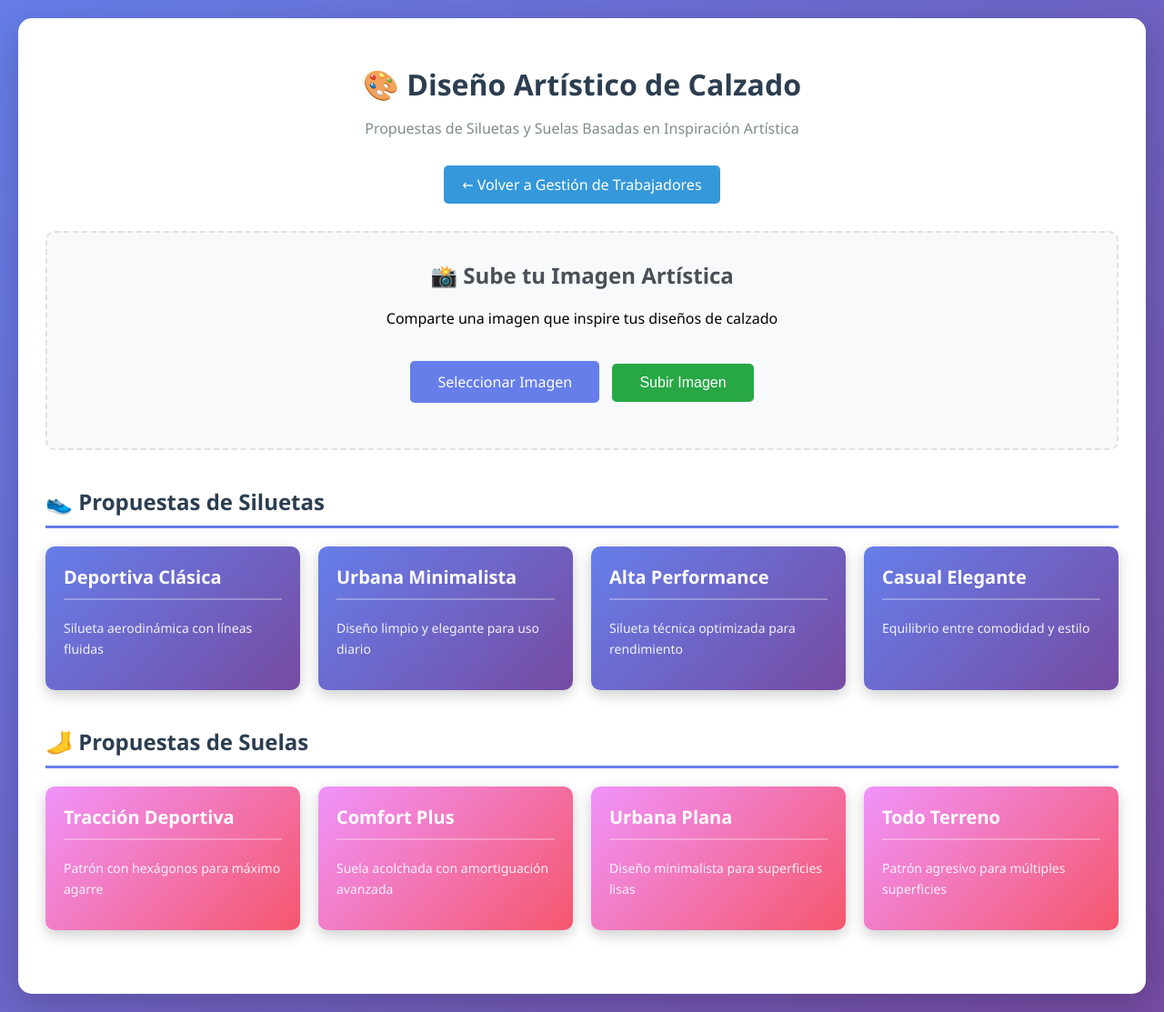
After one commit to gsilvestre-pixel/erp-mini, a Flask app: page /diseno in a window 1280 px wide. The commit adds this page. Shown: the whole page at 91% size. Run offline with Flask 3, Linux system fonts and the light colour scheme.

Commit message:
Add artistic image and shoe design feature with silhouettes and soles proposals
Co-authored-by: gsilvestre-pixel <227305389+gsilvestre-pixel@users.noreply.github.com>

```diff
--- a/app.py
+++ b/app.py
@@ -1,14 +1,22 @@
-from flask import Flask, render_template, request, redirect, send_file, abort
+from flask import Flask, render_template, request, redirect, send_file, abort, url_for
 import sqlite3
 import openpyxl
 import io
+import os
+from werkzeug.utils import secure_filename
 
 app = Flask(__name__)
+app.config['UPLOAD_FOLDER'] = 'static/uploads'
+app.config['MAX_CONTENT_LENGTH'] = 16 * 1024 * 1024  # 16MB max file size
+ALLOWED_EXTENSIONS = {'png', 'jpg', 'jpeg', 'gif'}
 # ▼▼▼ NUEVO: opciones fijas para el desplegable ▼▼▼
 PROYECTOS = ("Rio La Leche", "Rio Motupe", "Rio Huaura")
 # ▲▲▲
 
 DB_NAME = "RRHH.db"
+
+def allowed_file(filename):
+    return '.' in filename and filename.rsplit('.', 1)[1].lower() in ALLOWED_EXTENSIONS
 
 def init_db():
     conn = sqlite3.connect(DB_NAME)
@@ -95,3 +103,61 @@ def exportar():
     return send_file(output, as_attachment=True,
                      download_name="trabajadores.xlsx",
                      mimetype="application/vnd.openxmlformats-officedocument.spreadsheetml.sheet")
+
+# 🎨 Nueva ruta: página de diseño artístico
+@app.route("/diseno", methods=["GET"])
+def diseno():
+    # Obtener la última imagen subida
+    uploaded_image = None
+    if os.path.exists(app.config['UPLOAD_FOLDER']):
+        files = [f for f in os.listdir(app.config['UPLOAD_FOLDER']) if allowed_file(f)]
+        if files:
+            # Obtener el archivo más reciente
+            files.sort(key=lambda x: os.path.getmtime(os.path.join(app.config['UPLOAD_FOLDER'], x)), reverse=True)
+            uploaded_image = files[0]
+
+    # Propuestas de siluetas
+    siluetas = [
+        {"nombre": "Deportiva Clásica", "descripcion": "Silueta aerodinámica con líneas fluidas"},
+        {"nombre": "Urbana Minimalista", "descripcion": "Diseño limpio y elegante para uso diario"},
+        {"nombre": "Alta Performance", "descripcion": "Silueta técnica optimizada para rendimiento"},
+        {"nombre": "Casual Elegante", "descripcion": "Equilibrio entre comodidad y estilo"},
+    ]
+
+    # Propuestas de suelas
+    suelas = [
+        {"nombre": "Tracción Deportiva", "descripcion": "Patrón con hexágonos para máximo agarre"},
+        {"nombre": "Comfort Plus", "descripcion": "Suela acolchada con amortiguación avanzada"},
+        {"nombre": "Urbana Plana", "descripcion": "Diseño minimalista para superficies lisas"},
+        {"nombre": "Todo Terreno", "descripcion": "Patrón agresivo para múltiples superficies"},
+    ]
+
+    return render_template("diseno.html",
+                         uploaded_image=uploaded_image,
+                         siluetas=siluetas,
+                         suelas=suelas)
+
+# 🎨 Nueva ruta: subir imagen artística
+@app.route("/subir_imagen", methods=["POST"])
+def subir_imagen():
+    if 'imagen' not in request.files:
+        return redirect(url_for('diseno'))
+
+    file = request.files['imagen']
+    if file.filename == '':
+        return redirect(url_for('diseno'))
+
+    if file and allowed_file(file.filename):
+        # Crear carpeta si no existe
+        os.makedirs(app.config['UPLOAD_FOLDER'], exist_ok=True)
+
+        # Guardar archivo con nombre seguro
+        filename = secure_filename(file.filename)
+        file.save(os.path.join(app.config['UPLOAD_FOLDER'], filename))
+
+    return redirect(url_for('diseno'))
+
+
+
+if __name__ == '__main__':
+    app.run(debug=True, host='0.0.0.0', port=5000)
--- /dev/null
+++ b/templates/diseno.html
@@ -0,0 +1,210 @@
+<!DOCTYPE html>
+<html lang="es">
+<head>
+    <meta charset="UTF-8">
+    <title>Diseño Artístico - Propuestas de Calzado</title>
+    <style>
+        body {
+            font-family: 'Segoe UI', Tahoma, Geneva, Verdana, sans-serif;
+            margin: 0;
+            padding: 20px;
+            background: linear-gradient(135deg, #667eea 0%, #764ba2 100%);
+            min-height: 100vh;
+        }
+        .container {
+            max-width: 1200px;
+            margin: 0 auto;
+            background: white;
+            border-radius: 15px;
+            padding: 30px;
+            box-shadow: 0 10px 40px rgba(0,0,0,0.2);
+        }
+        h1 {
+            color: #2c3e50;
+            text-align: center;
+            margin-bottom: 10px;
+        }
+        .subtitle {
+            text-align: center;
+            color: #7f8c8d;
+            margin-bottom: 30px;
+        }
+        .nav-buttons {
+            text-align: center;
+            margin-bottom: 30px;
+        }
+        .nav-buttons a {
+            display: inline-block;
+            padding: 10px 20px;
+            background: #3498db;
+            color: white;
+            text-decoration: none;
+            border-radius: 5px;
+            margin: 0 10px;
+            transition: background 0.3s;
+        }
+        .nav-buttons a:hover {
+            background: #2980b9;
+        }
+        .upload-section {
+            background: #f8f9fa;
+            border: 2px dashed #dee2e6;
+            border-radius: 10px;
+            padding: 30px;
+            text-align: center;
+            margin-bottom: 40px;
+        }
+        .upload-section h2 {
+            color: #495057;
+            margin-top: 0;
+        }
+        .file-input-wrapper {
+            position: relative;
+            display: inline-block;
+            margin: 20px 0;
+        }
+        input[type="file"] {
+            opacity: 0;
+            position: absolute;
+            width: 100%;
+            height: 100%;
+            cursor: pointer;
+        }
+        .file-input-label {
+            display: inline-block;
+            padding: 12px 30px;
+            background: #667eea;
+            color: white;
+            border-radius: 5px;
+            cursor: pointer;
+            transition: background 0.3s;
+        }
+        .file-input-label:hover {
+            background: #764ba2;
+        }
+        button[type="submit"] {
+            padding: 12px 30px;
+            background: #28a745;
+            color: white;
+            border: none;
+            border-radius: 5px;
+            cursor: pointer;
+            font-size: 16px;
+            margin-left: 10px;
+            transition: background 0.3s;
+        }
+        button[type="submit"]:hover {
+            background: #218838;
+        }
+        .image-display {
+            text-align: center;
+            margin-bottom: 40px;
+        }
+        .image-display img {
+            max-width: 100%;
+            max-height: 500px;
+            border-radius: 10px;
+            box-shadow: 0 5px 15px rgba(0,0,0,0.3);
+        }
+        .proposals-section {
+            margin-top: 40px;
+        }
+        .section-title {
+            color: #2c3e50;
+            border-bottom: 3px solid #667eea;
+            padding-bottom: 10px;
+            margin-bottom: 20px;
+        }
+        .cards-container {
+            display: grid;
+            grid-template-columns: repeat(auto-fit, minmax(250px, 1fr));
+            gap: 20px;
+            margin-bottom: 40px;
+        }
+        .card {
+            background: linear-gradient(135deg, #667eea 0%, #764ba2 100%);
+            border-radius: 10px;
+            padding: 20px;
+            color: white;
+            box-shadow: 0 5px 15px rgba(0,0,0,0.2);
+            transition: transform 0.3s;
+        }
+        .card:hover {
+            transform: translateY(-5px);
+        }
+        .card h3 {
+            margin-top: 0;
+            font-size: 20px;
+            border-bottom: 2px solid rgba(255,255,255,0.3);
+            padding-bottom: 10px;
+        }
+        .card p {
+            font-size: 14px;
+            line-height: 1.6;
+            opacity: 0.9;
+        }
+        .suelas-section .card {
+            background: linear-gradient(135deg, #f093fb 0%, #f5576c 100%);
+        }
+    </style>
+</head>
+<body>
+    <div class="container">
+        <h1>🎨 Diseño Artístico de Calzado</h1>
+        <p class="subtitle">Propuestas de Siluetas y Suelas Basadas en Inspiración Artística</p>
+
+        <div class="nav-buttons">
+            <a href="/">← Volver a Gestión de Trabajadores</a>
+        </div>
+
+        <!-- Sección de subida de imagen -->
+        <div class="upload-section">
+            <h2>📸 Sube tu Imagen Artística</h2>
+            <p>Comparte una imagen que inspire tus diseños de calzado</p>
+            <form action="/subir_imagen" method="post" enctype="multipart/form-data">
+                <div class="file-input-wrapper">
+                    <label class="file-input-label">
+                        Seleccionar Imagen
+                        <input type="file" name="imagen" accept="image/*" required>
+                    </label>
+                </div>
+                <button type="submit">Subir Imagen</button>
+            </form>
+        </div>
+
+        <!-- Mostrar imagen subida -->
+        {% if uploaded_image %}
+        <div class="image-display">
+            <h2 class="section-title">🖼️ Tu Imagen Artística</h2>
+            <img src="{{ url_for('static', filename='uploads/' + uploaded_image) }}" alt="Imagen artística">
+        </div>
+        {% endif %}
+
+        <!-- Propuestas de Siluetas -->
+        <div class="proposals-section">
+            <h2 class="section-title">👟 Propuestas de Siluetas</h2>
+            <div class="cards-container">
+                {% for silueta in siluetas %}
+                <div class="card">
+                    <h3>{{ silueta.nombre }}</h3>
+                    <p>{{ silueta.descripcion }}</p>
+                </div>
+                {% endfor %}
+            </div>
+        </div>
+
+        <!-- Propuestas de Suelas -->
+        <div class="proposals-section suelas-section">
+            <h2 class="section-title">🦶 Propuestas de Suelas</h2>
+            <div class="cards-container">
+                {% for suela in suelas %}
+                <div class="card">
+                    <h3>{{ suela.nombre }}</h3>
+                    <p>{{ suela.descripcion }}</p>
+                </div>
+                {% endfor %}
+            </div>
+        </div>
+    </div>
+</body>
+</html>
--- a/templates/index.html
+++ b/templates/index.html
@@ -40,6 +40,8 @@
     <button type="submit">📤 Exportar a Excel</button>
 </form>
 
+    <a href="/diseno" style="display: inline-block; margin-top: 10px; padding: 8px 12px; background: linear-gradient(135deg, #667eea 0%, #764ba2 100%); color: white; text-decoration: none; border-radius: 5px;">🎨 Ir a Diseño Artístico</a>
+
     <!-- Tabla de trabajadores -->
     <h2>Lista de trabajadores</h2>
     <table>
```
Also changed, not shown: 2 other files.
